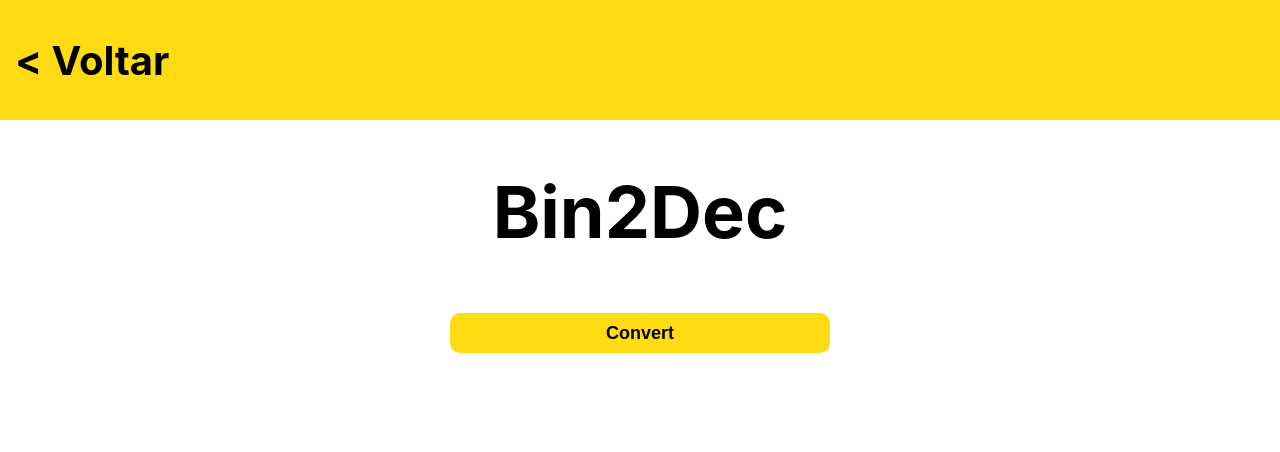
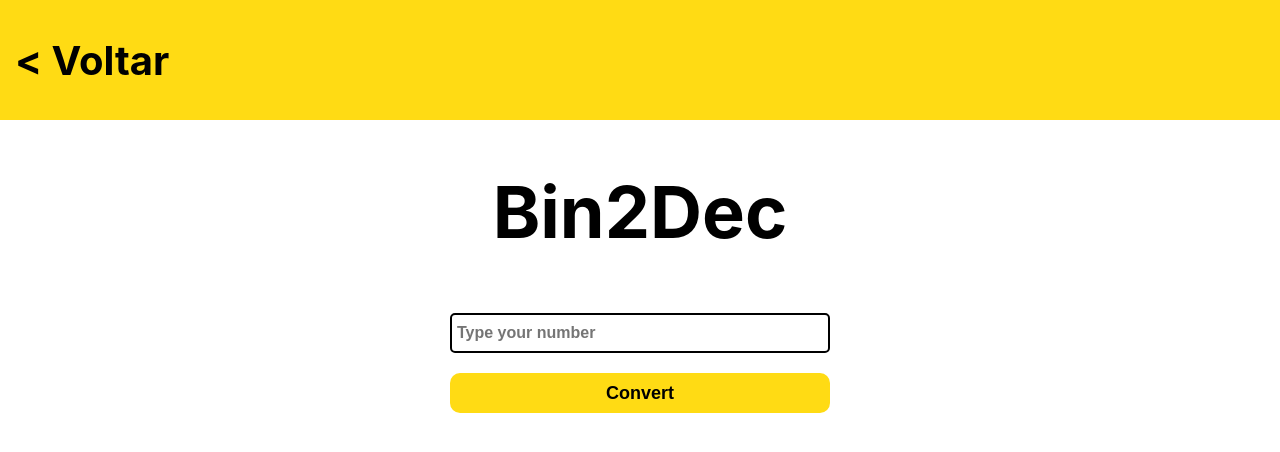
Before and after one commit to vitor-mat/App-Ideas-Project, a Next.js app: page /projects/begginer/bin2dec in a window 1280 px wide. Shown: the top 452 px of the page. Built offline with nearby package versions, Linux system fonts and the light colour scheme.

Commit message:
input component added

```diff
--- a/src/components/DesignSystemElements/Button/style.tsx
+++ b/src/components/DesignSystemElements/Button/style.tsx
@@ -20,7 +20,7 @@ export const Button = styled.button<ButtonType>`
   margin-top: ${({marginTop}) => marginTop}px;
   cursor: pointer;
   background: ${colors.yellow["100"]};
-  transition: .3s linear;
+  transition: .1s linear;
   font-weight: 700;
   font-size: 18px;
   background: ${({backgroundColor}) => backgroundColor ? `${backgroundColor}` : ""};
--- /dev/null
+++ b/src/components/DesignSystemElements/Input/index.tsx
@@ -0,0 +1,20 @@
+import { NextPage } from 'next';
+
+import * as S from './style';
+
+interface Props{
+  placeHolder: string;
+  type?: string;
+  inputVariableState: string;
+  inputFunctionState: (e: {
+    target:{
+      value: string
+    }
+  }) => void;
+}
+
+export const Input:NextPage<Props> = ({ placeHolder, type="text", inputVariableState="", inputFunctionState }) => {
+  return(
+    <S.Input placeholder={placeHolder} type={type} onChange={inputFunctionState} value={inputVariableState}/>
+  )
+}
--- /dev/null
+++ b/src/components/DesignSystemElements/Input/style.tsx
@@ -0,0 +1,21 @@
+import styled from 'styled-components';
+
+import { colors } from '../../../styles/colors';
+
+export const Input = styled.input`
+  width: 100%;
+  height: 40px;
+  border-radius: 5px;
+  padding: 5px;
+  outline: none;
+  font-weight: 700;
+  font-size: 16px;
+  color: black;
+  border: 2px solid black;
+
+  &::placeholder{
+    opacity: .7
+    color: black;
+  }
+
+`
--- a/src/pages/projects/begginer/bin2dec.tsx
+++ b/src/pages/projects/begginer/bin2dec.tsx
@@ -1,14 +1,22 @@
 import { NextPage } from 'next';
+
+import React from 'react';
+import { FormEvent } from 'react';
 
 import { Navegation } from '../../../components/Navegation';
 import { HorizontalFlex } from '../../../components/DesignSystemElements/HorizontalFlex';
 import { Heading } from '../../../components/DesignSystemElements/Heading';
 import { Form } from '../../../components/DesignSystemElements/Form';
+import { Input } from '../../../components/DesignSystemElements/Input';
 import { Button } from '../../../components/DesignSystemElements/Button';
 
 const Bin2Dec: NextPage = () => {
 
-  const handleSubmit = () => {}
+  const [inputNumberBin, setInputNumberBin] = React.useState("")
+
+  const handleSubmit = (e: FormEvent) => {
+    e.preventDefault()
+  }
 
   return(
     <>
@@ -23,7 +31,8 @@ const Bin2Dec: NextPage = () => {
       <HorizontalFlex
         justifyContent="center"
       >
-        <Form onSubmit={handleSubmit}>
+        <Form onSubmit={e => handleSubmit(e)}>
+          <Input placeHolder="Type your number" type="number" inputVariableState={inputNumberBin} inputFunctionState={e => setInputNumberBin(e.target.value)} />
           <Button>
             Convert
           </Button>
```
